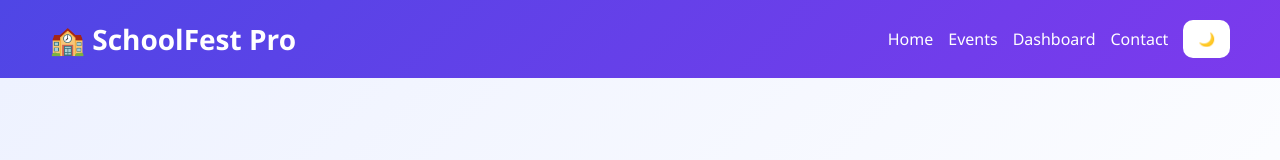
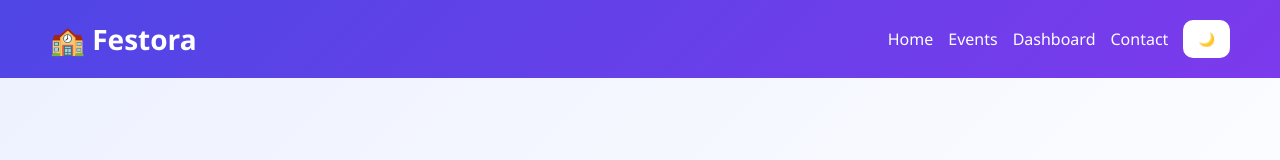
Before and after one commit to kashvikohli/event-booking-website, a plain HTML site: page index.html in a window 1280 px wide. Shown: the top 160 px of the page. Drawn offline with nearby package versions, Linux system fonts and the light colour scheme.

Commit message:
Rename 'SchoolFest Pro' to 'Festora' in header

```diff
--- a/index.html
+++ b/index.html
@@ -486,7 +486,7 @@ padding:20px;
 <header>
 
 <div class="logo">
-🏫 SchoolFest Pro
+🏫 Festora
 </div>
 
 <nav>
```
